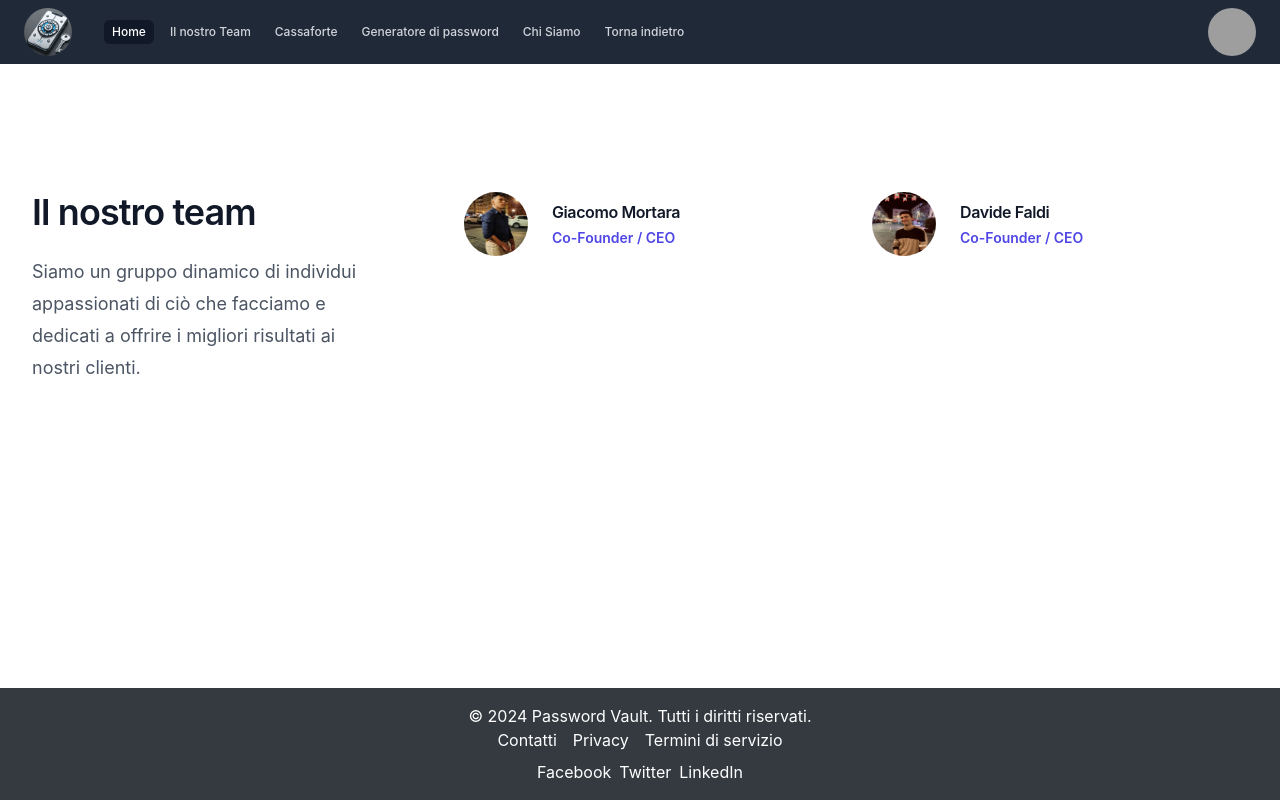
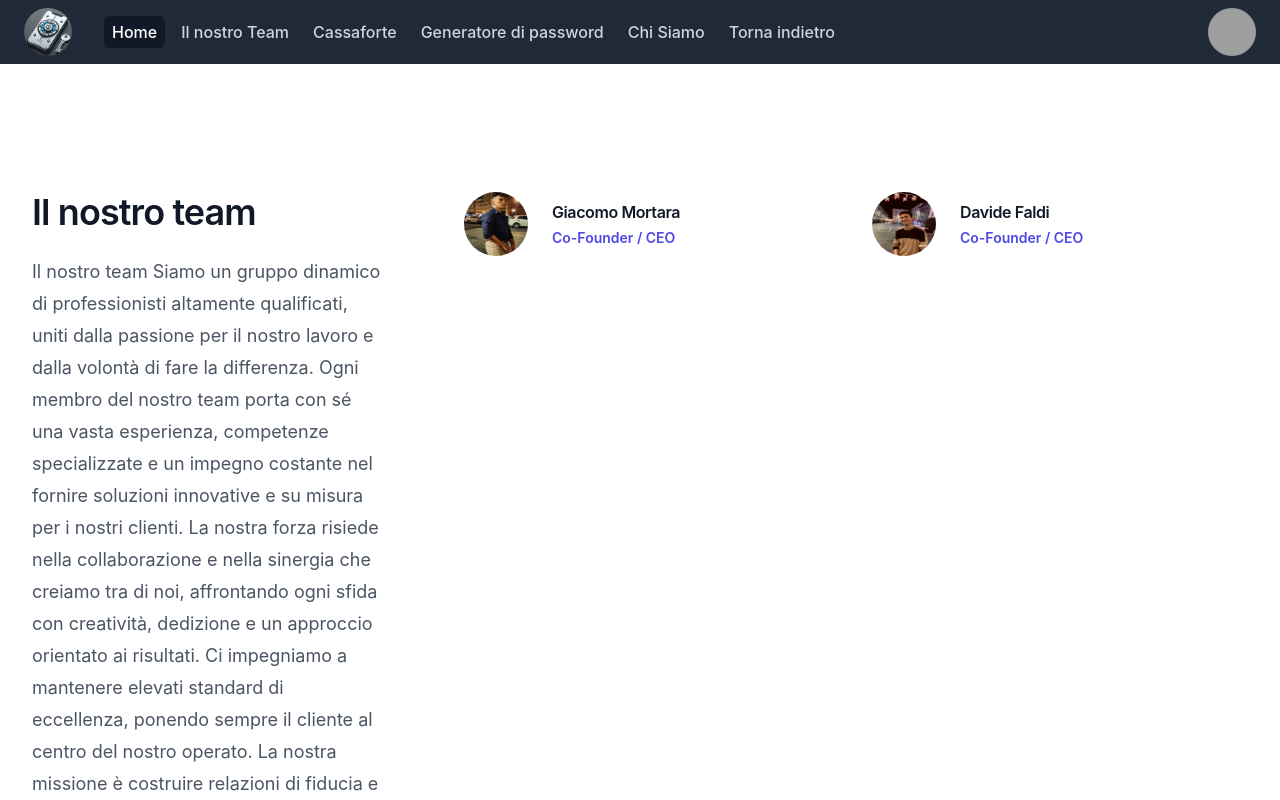
Before and after one commit to daveFprogrammer/passwordvault, a React (Create React App) app in the folder frontend/: page /team in a window 1280 px wide. Shown: the top 800 px of the page. Built offline with nearby package versions, Linux system fonts and the light colour scheme; grey boxes are pictures that could not be loaded.

Commit message:
ho fatto altre modifiche

```diff
--- a/frontend/src/components/HeaderPage.jsx
+++ b/frontend/src/components/HeaderPage.jsx
@@ -26,12 +26,12 @@ const HeaderPage = () => {
               </div>
               <div className="hidden md:block">
                 <div className="ml-8 flex items-baseline space-x-2 overflow-x-auto">
-                  <Link to="/" className="rounded-md bg-gray-900 px-2 py-1 text-xs font-medium text-white">Home</Link>
-                  <Link to="/Team" className="rounded-md px-2 py-1 text-xs font-medium text-gray-300 hover:bg-gray-700 hover:text-white">Il nostro Team</Link>
-                  <Link to="/vault" className="rounded-md px-2 py-1 text-xs font-medium text-gray-300 hover:bg-gray-700 hover:text-white">Cassaforte</Link>
-                  <Link to="/generate" className="rounded-md px-2 py-1 text-xs font-medium text-gray-300 hover:bg-gray-700 hover:text-white">Generatore di password</Link>
-                  <Link to="/chisiamo" className="rounded-md px-2 py-1 text-xs font-medium text-gray-300 hover:bg-gray-700 hover:text-white">Chi Siamo</Link>
-                  <Link to="/indietro" className="rounded-md px-2 py-1 text-xs font-medium text-gray-300 hover:bg-gray-700 hover:text-white">Torna indietro</Link>
+                  <Link to="/" className="rounded-md bg-gray-900 px-2 py-1 text-base font-medium text-white">Home</Link>
+                  <Link to="/Team" className="rounded-md px-2 py-1 text-base font-medium text-gray-300 hover:bg-gray-700 hover:text-white">Il nostro Team</Link>
+                  <Link to="/vault" className="rounded-md px-2 py-1 text-base font-medium text-gray-300 hover:bg-gray-700 hover:text-white">Cassaforte</Link>
+                  <Link to="/generate" className="rounded-md px-2 py-1 text-base font-medium text-gray-300 hover:bg-gray-700 hover:text-white">Generatore di password</Link>
+                  <Link to="/chisiamo" className="rounded-md px-2 py-1 text-base font-medium text-gray-300 hover:bg-gray-700 hover:text-white">Chi Siamo</Link>
+                  <Link to="/indietro" className="rounded-md px-2 py-1 text-base font-medium text-gray-300 hover:bg-gray-700 hover:text-white">Torna indietro</Link>
                 </div>
               </div>
             </div>
--- a/frontend/src/components/IlNostroTeam.jsx
+++ b/frontend/src/components/IlNostroTeam.jsx
@@ -23,7 +23,10 @@ const IlNostroTeam = () => {
         <div className="max-w-xl">
           <h2 className="text-pretty text-3xl font-semibold tracking-tight text-gray-900 sm:text-4xl">Il nostro team</h2>
           <p className="mt-6 text-lg leading-8 text-gray-600">
-            Siamo un gruppo dinamico di individui appassionati di ciò che facciamo e dedicati a offrire i migliori risultati ai nostri clienti.
+            Il nostro team
+            Siamo un gruppo dinamico di professionisti altamente qualificati, uniti dalla passione per il nostro lavoro e dalla volontà di fare la differenza. Ogni membro del nostro team porta con sé una vasta esperienza, competenze specializzate e un impegno costante nel fornire soluzioni innovative e su misura per i nostri clienti. La nostra forza risiede nella collaborazione e nella sinergia che creiamo tra di noi, affrontando ogni sfida con creatività, dedizione e un approccio orientato ai risultati.
+
+            Ci impegniamo a mantenere elevati standard di eccellenza, ponendo sempre il cliente al centro del nostro operato. La nostra missione è costruire relazioni di fiducia e durature, supportando i nostri clienti in ogni fase del loro percorso e contribuendo al loro successo. Siamo pronti a superare ogni aspettativa e a fare il massimo per trasformare le sfide in opportunità concrete.
           </p>
         </div>
 
```
